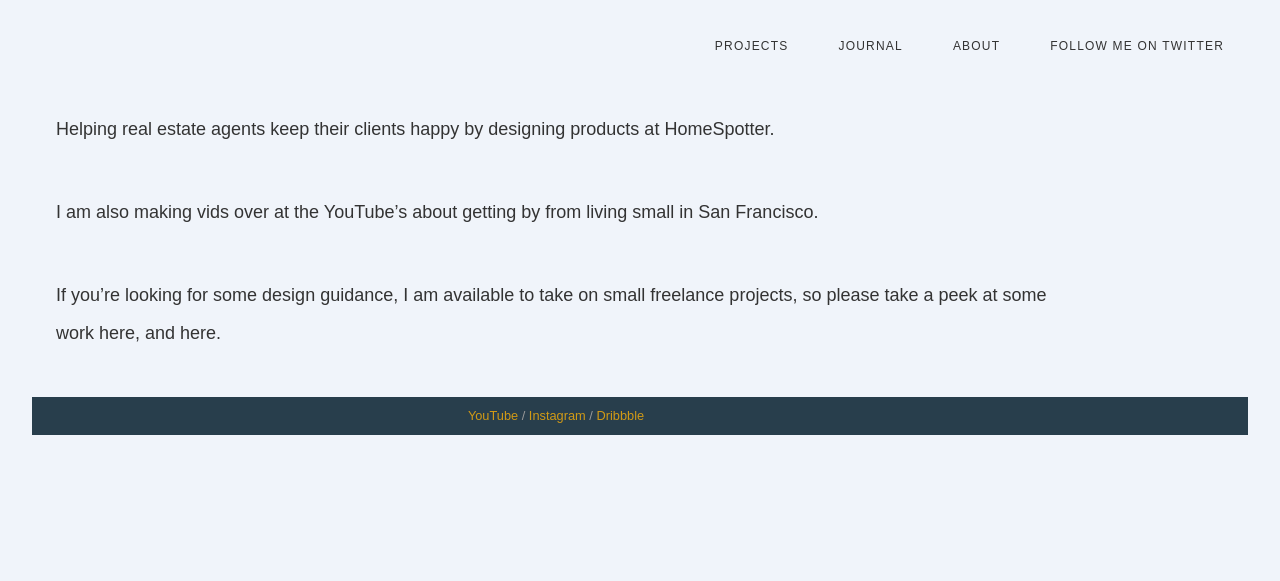
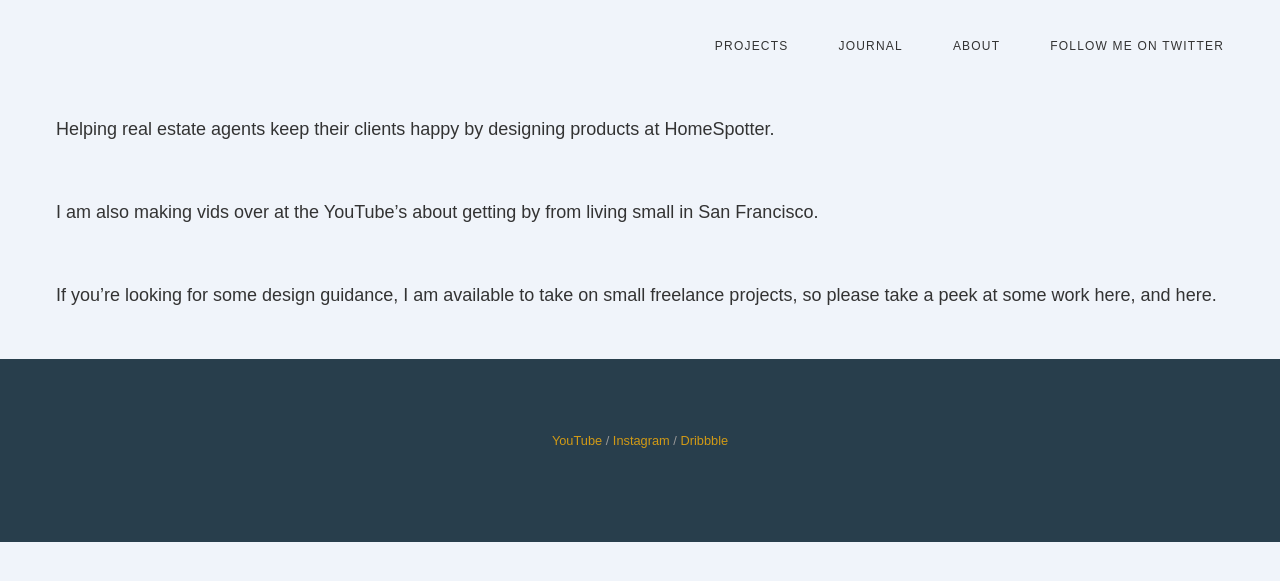
Before and after one commit to nkadlac/kadlac.com, a Jekyll site: the page built from index.html, in a window 1280 px wide. Shown: the top 581 px of the page. Built offline with Jekyll 4.4.1, drawn with Linux system fonts in a browser that asks for light colours.

Commit message:
added new files

```diff
--- /dev/null
+++ b/_posts/TO Do.txt
@@ -0,0 +1,6 @@
+# TO DO
+
+- MAI HomeSpotter Ads
+- assets for https://mobilerealtyapps.atlassian.net/browse/COREG-21
+- Blog image “Top 100 Realtor Influencers Blog Post“
+-
--- a/assets/css/style.scss
+++ b/assets/css/style.scss
@@ -25,7 +25,7 @@ h1 {
 p {
 	font-size: 1.125em;
 	line-height: 2.375rem;
-	max-width: 62.5rem;
+	// max-width: 62.5rem;
 	margin-bottom: 2.5em;
 }
 
@@ -162,10 +162,11 @@ header.article_head h1 {
 }
 
 footer {
-		max-width: 76em;
+		// max-width: 76em;
 		margin: 0 auto;
 		text-align: center;
 		background-color: #283e4c;
+		padding: 50px 0;
 }
 
 footer p {
--- a/index.html
+++ b/index.html
@@ -5,7 +5,7 @@ home: true
 navigation_weight: 1
 ---
 
-<div class="contain">
+<div class="contain" style="{{page.background_image}}">
 
   {{content}}
 
```
Also changed, not shown: 3 other files.
